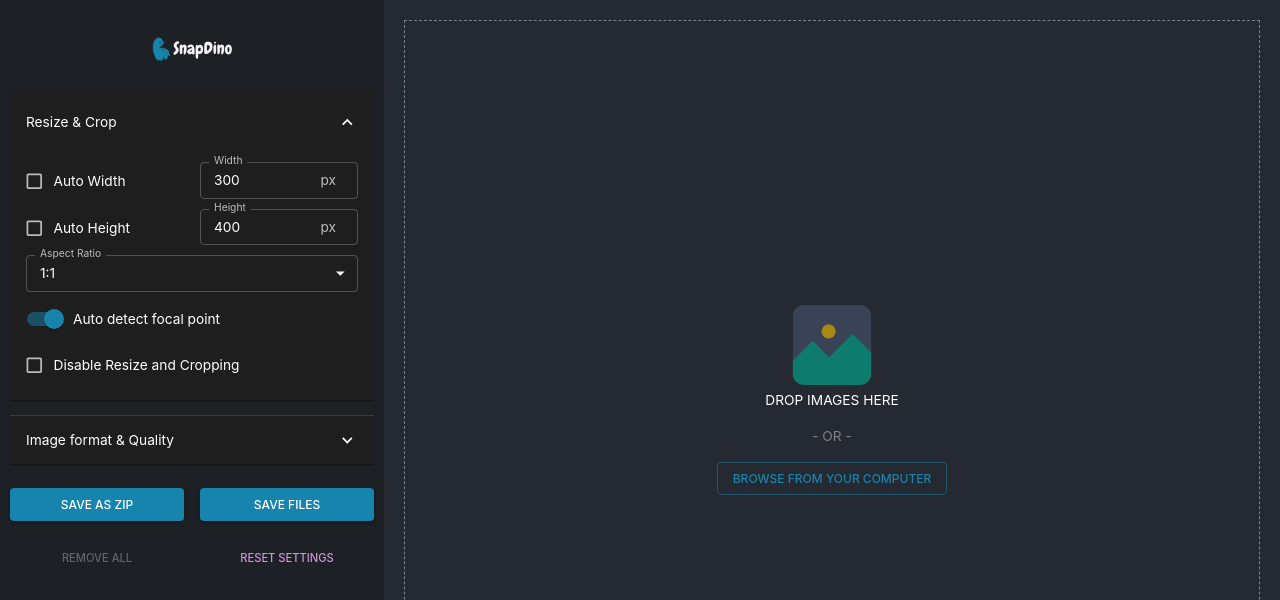
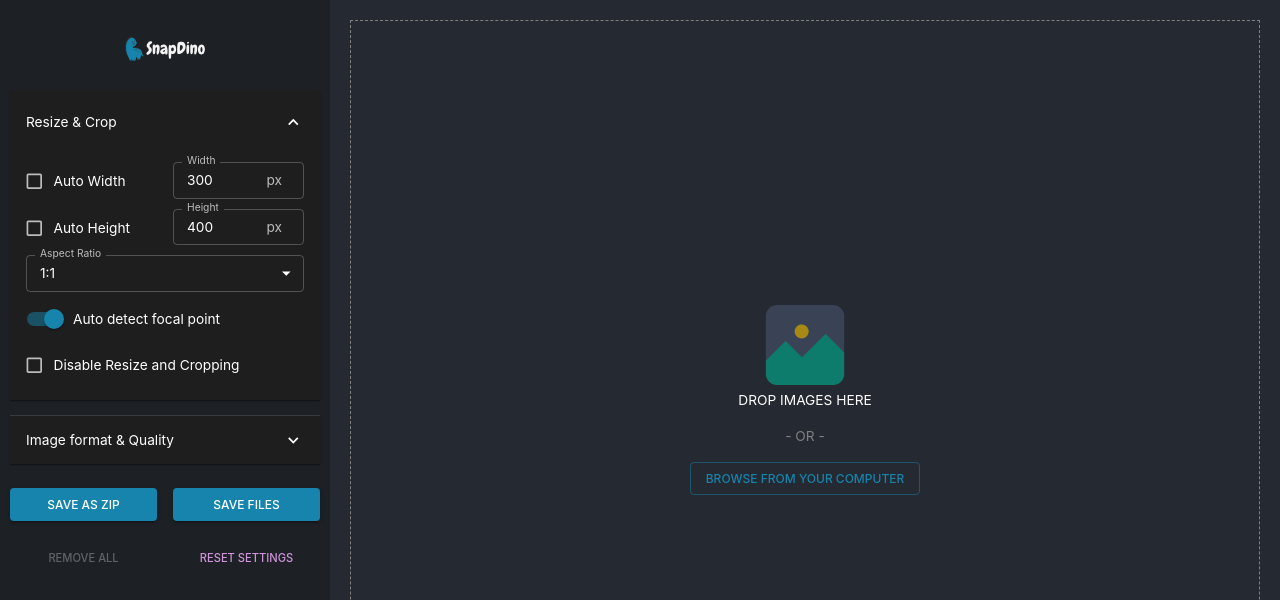
Before and after one commit to imraheel/snapdino, a React (Create React App) app: page / in a window 1280 px wide. Shown: the top 600 px of the page. Built offline with nearby package versions, Linux system fonts and the light colour scheme.

Commit message:
resizable window

```diff
--- a/electron.js
+++ b/electron.js
@@ -10,12 +10,15 @@ function createWindow() {
 	const win = new BrowserWindow({
 		width: 1100,
 		height: 700,
+		minWidth: 1080,
+		minHeight: 600,
+		resizable: true,
+		// icon: true,
 		webPreferences: {
 			nodeIntegration: true,
 			// webSecurity: false,
 			// allowRunningInsecureContent: true,
 		},
-		resizable: false,
 	});
 
 	// and load the index.html of the app.
--- a/src/assets/scss/App.scss
+++ b/src/assets/scss/App.scss
@@ -8,6 +8,8 @@ $color6: #abb2bf;
 
 $color1-light: #f7f7f7;
 $color3-light: #eeeeee;
+
+$sidebar: 330px;
 
 *,
 *::before,
@@ -33,7 +35,7 @@ body,
 
 #sidebar {
 	background: $color3;
-	width: 30%;
+	width: $sidebar;
 	height: 100vh;
 	padding: 10px;
 	overflow: hidden;
@@ -47,7 +49,7 @@ body,
 }
 
 #workingArea {
-	width: 70%;
+	width: calc(100% - $sidebar);
 	height: 100vh;
 	padding: 20px;
 	overflow: hidden;
```
